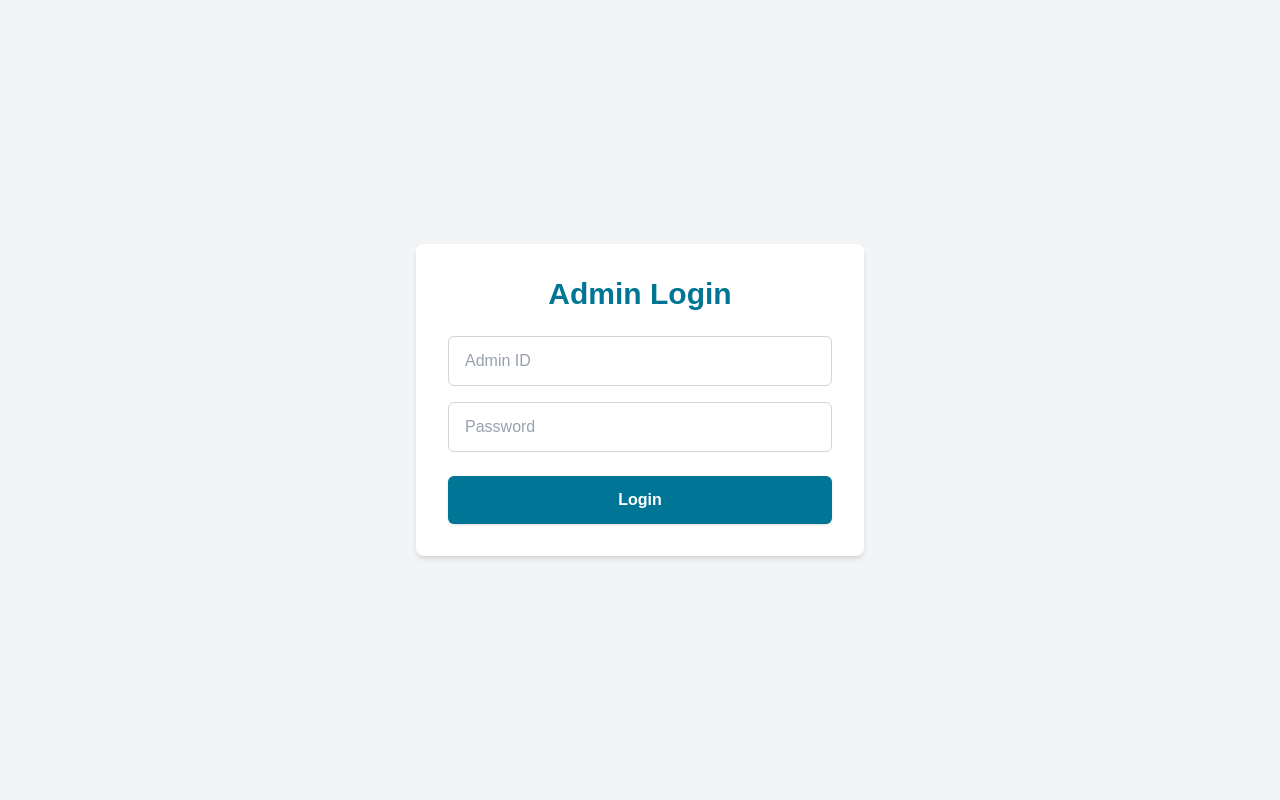
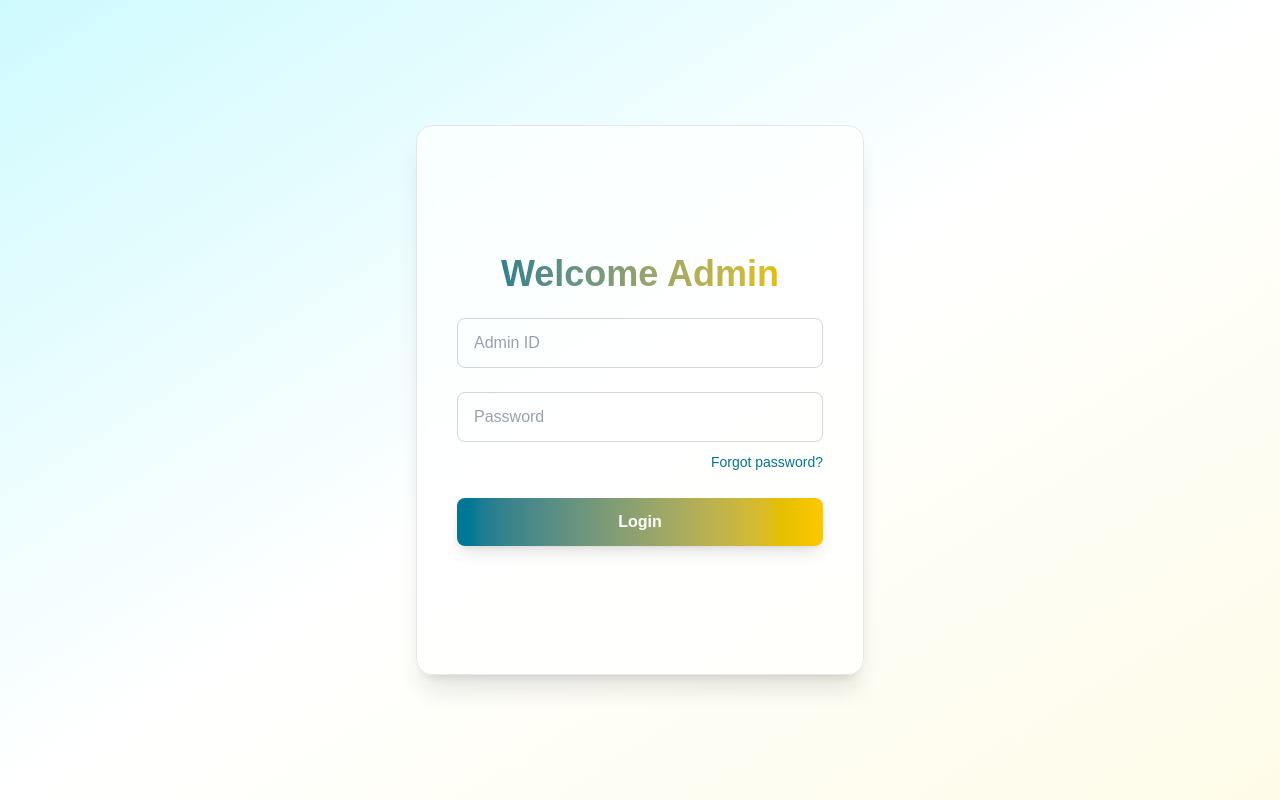
Before and after one commit to feelinhigh1/Mern_Course, a Next.js app in the folder task1/: page /login in a window 1280 px wide. Built offline with nearby package versions, Linux system fonts and the light colour scheme.

Commit message:
Fixed authentication problems and added forgot password which is under construction

```diff
--- a/task1/src/hoc/withAuth.tsx
+++ b/task1/src/hoc/withAuth.tsx
@@ -1,6 +1,7 @@
-// hoc/withAuth.tsx
 import { useRouter } from "next/router";
 import { useEffect, useState } from "react";
+
+const PUBLIC_ROUTES = ["/login", "/forgot-password", "/reset-password"];
 
 export default function withAuth<P>(WrappedComponent: React.ComponentType<P>) {
   return function ProtectedComponent(props: P) {
@@ -9,15 +10,23 @@ export default function withAuth<P>(WrappedComponent: React.ComponentType<P>) {
 
     useEffect(() => {
       const token = localStorage.getItem("token");
+
+      // Allow access to public routes regardless of token
+      if (PUBLIC_ROUTES.includes(router.pathname)) {
+        setAuthorized(true);
+        return;
+      }
+
+      // Protected route — check for token
       if (!token) {
         router.replace("/login");
       } else {
         setAuthorized(true);
       }
-    }, []);
+    }, [router.pathname]);
 
     if (!authorized) {
-      return null; // or loading spinner
+      return null; // or a spinner
     }
 
     return <WrappedComponent {...props} />;
--- a/task1/src/pages/_app.tsx
+++ b/task1/src/pages/_app.tsx
@@ -3,7 +3,7 @@ import type { AppProps } from "next/app";
 import Layout from "@/components/layout/Layout";
 
 export default function App({ Component, pageProps, router }: AppProps) {
-  const noLayoutRoutes = ["/login"];
+  const noLayoutRoutes = ["/login", "/forgot-password"];
 
   const isNoLayoutRoute = noLayoutRoutes.includes(router.pathname);
 
--- a/task1/src/pages/api/auth/login.ts
+++ b/task1/src/pages/api/auth/login.ts
@@ -1,12 +1,12 @@
 import type { NextApiRequest, NextApiResponse } from "next";
 import jwt from "jsonwebtoken";
 
-const ADMIN_USER = {
-  username: "admin123",
-  password: "secret123",
-};
+const ADMIN_USERS = [
+  { username: "admin123", password: "secret123" },
+  { username: "admin1234", password: "secret1234" },
+];
 
-const JWT_SECRET = process.env.JWT_SECRET || "your_secret_key"; // Better to use env variables
+const JWT_SECRET = process.env.JWT_SECRET || "your_secret_key";
 
 export default function handler(req: NextApiRequest, res: NextApiResponse) {
   if (req.method !== "POST") {
@@ -16,13 +16,22 @@ export default function handler(req: NextApiRequest, res: NextApiResponse) {
   const { username, password } = req.body;
 
   if (!username || !password) {
-    return res.status(400).json({ message: "Username and password are required" });
+    return res
+      .status(400)
+      .json({ message: "Username and password are required" });
   }
 
-  if (username === ADMIN_USER.username && password === ADMIN_USER.password) {
-    const token = jwt.sign({ username }, JWT_SECRET, { expiresIn: "1h" });
-    return res.status(200).json({ token });
+  const admin = ADMIN_USERS.find(
+    (user) => user.username === username && user.password === password
+  );
+
+  if (!admin) {
+    return res.status(401).json({ message: "Invalid credentials" });
   }
 
-  return res.status(401).json({ message: "Invalid credentials" });
+  const token = jwt.sign({ username: admin.username }, JWT_SECRET, {
+    expiresIn: "1h",
+  });
+
+  return res.status(200).json({ token });
 }
--- /dev/null
+++ b/task1/src/pages/forgot-password/index.tsx
@@ -0,0 +1,27 @@
+import Link from "next/link";
+
+export default function ForgotPasswordPage() {
+  return (
+    <div className="min-h-screen flex items-center justify-center bg-gradient-to-br from-cyan-100 via-white to-yellow-50 px-4">
+      <div className="w-full max-w-md bg-white/70 backdrop-blur-md border border-gray-200 rounded-2xl shadow-xl p-10 flex flex-col justify-center min-h-[500px] text-center">
+        <h2 className="text-4xl font-extrabold bg-gradient-to-r from-cyan-700 to-yellow-400 text-transparent bg-clip-text mb-4">
+          Coming Soon
+        </h2>
+        <p className="text-gray-700 text-lg font-medium mb-8">
+          The Forgot Password feature is under construction.
+        </p>
+
+        <p className="text-sm text-gray-500 mb-4">
+          Please check back later or contact your administrator.
+        </p>
+
+        <Link
+          href="/login"
+          className="inline-block bg-gradient-to-r from-cyan-700 to-yellow-400 text-white font-semibold px-6 py-3 rounded-lg shadow-md hover:opacity-90 transition duration-300"
+        >
+          Back to Login
+        </Link>
+      </div>
+    </div>
+  );
+}
--- a/task1/src/pages/login/index.tsx
+++ b/task1/src/pages/login/index.tsx
@@ -1,5 +1,6 @@
 import { useState } from "react";
 import { useRouter } from "next/router";
+import Link from "next/link";
 
 export default function LoginPage() {
   const router = useRouter();
@@ -28,45 +29,53 @@ export default function LoginPage() {
   };
 
   return (
-    <div className="min-h-screen flex items-center justify-center bg-gray-100 px-4">
-      <form
-        onSubmit={handleLogin}
-        className="bg-white rounded-lg shadow-md w-full max-w-md p-8"
-      >
-        <h2 className="text-3xl font-bold text-cyan-700 mb-6 text-center">
-          Admin Login
+    <div className="min-h-screen flex items-center justify-center bg-gradient-to-br from-cyan-100 via-white to-yellow-50 px-4">
+      <div className="w-full max-w-md bg-white/70 backdrop-blur-md border border-gray-200 rounded-2xl shadow-xl p-10 flex flex-col justify-center min-h-[550px]">
+        <h2 className="text-4xl font-extrabold text-center bg-gradient-to-r from-cyan-700 to-yellow-400 text-transparent bg-clip-text mb-6">
+          Welcome Admin
         </h2>
 
         {error && (
-          <p className="mb-4 text-center text-red-500 font-medium">{error}</p>
+          <p className="mb-4 text-center text-red-500 font-semibold">{error}</p>
         )}
 
+        <form onSubmit={handleLogin} className="space-y-6">
           <input
             type="text"
             placeholder="Admin ID"
             value={username}
             onChange={(e) => setUsername(e.target.value)}
-          className="w-full mb-4 px-4 py-3 border border-gray-300 rounded-md focus:outline-none focus:ring-2 focus:ring-cyan-600 focus:border-cyan-600 text-gray-700 placeholder-gray-400 transition"
+            className="w-full px-4 py-3 border border-gray-300 rounded-lg focus:outline-none focus:ring-2 focus:ring-cyan-600 text-gray-700 placeholder-gray-400 transition"
             required
-          autoComplete="username"
           />
+
+          <div className="space-y-2">
             <input
               type="password"
               placeholder="Password"
               value={password}
               onChange={(e) => setPassword(e.target.value)}
-          className="w-full mb-6 px-4 py-3 border border-gray-300 rounded-md focus:outline-none focus:ring-2 focus:ring-cyan-600 focus:border-cyan-600 text-gray-700 placeholder-gray-400 transition"
+              className="w-full px-4 py-3 border border-gray-300 rounded-lg focus:outline-none focus:ring-2 focus:ring-cyan-600 text-gray-700 placeholder-gray-400 transition"
               required
-          autoComplete="current-password"
             />
+            <div className="text-right">
+              <Link
+                href="/forgot-password"
+                className="text-sm text-cyan-700 hover:underline"
+              >
+                Forgot password?
+              </Link>
+            </div>
+          </div>
 
           <button
             type="submit"
-          className="w-full bg-cyan-700 hover:bg-cyan-800 text-white font-semibold py-3 rounded-md shadow-sm transition"
+            className="w-full bg-gradient-to-r from-cyan-700 to-yellow-400 hover:opacity-90 text-white font-bold py-3 rounded-lg shadow-lg transition duration-300"
           >
             Login
           </button>
         </form>
       </div>
+    </div>
   );
 }
--- a/task1/src/pages/products/index.tsx
+++ b/task1/src/pages/products/index.tsx
@@ -1,7 +1,7 @@
 import React from "react";
-
+import withAuth from "@/hoc/withAuth";
 const index = () => {
   return <div>Products Page</div>;
 };
 
-export default index;
+export default withAuth(index);
--- a/task1/src/pages/profile/index.tsx
+++ b/task1/src/pages/profile/index.tsx
@@ -1,7 +1,7 @@
 import React from "react";
-
+import withAuth from "@/hoc/withAuth";
 const index = () => {
   return <div>This is the profile page</div>;
 };
 
-export default index;
+export default withAuth(index);
--- a/task1/src/pages/settings/index.tsx
+++ b/task1/src/pages/settings/index.tsx
@@ -1,7 +1,8 @@
 import React from "react";
+import withAuth from "@/hoc/withAuth";
 
 const index = () => {
   return <div>Settings Page</div>;
 };
 
-export default index;
+export default withAuth(index);
--- a/task1/src/pages/users/index.tsx
+++ b/task1/src/pages/users/index.tsx
@@ -1,5 +1,6 @@
 import User from "@/components/user/User";
 import React from "react";
+import withAuth from "@/hoc/withAuth";
 
 const index = () => {
   return (
@@ -9,4 +10,4 @@ const index = () => {
   );
 };
 
-export default index;
+export default withAuth(index);
```
Lines whose indentation alone changed are shown as unchanged.
